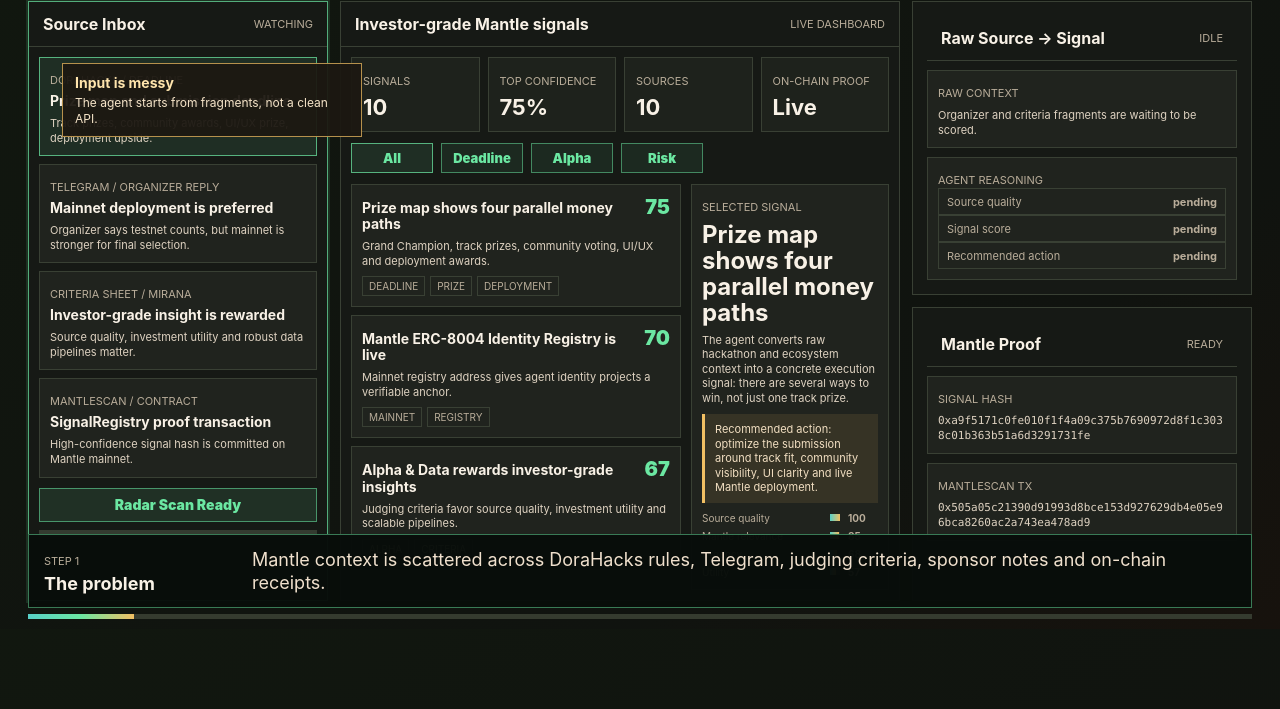
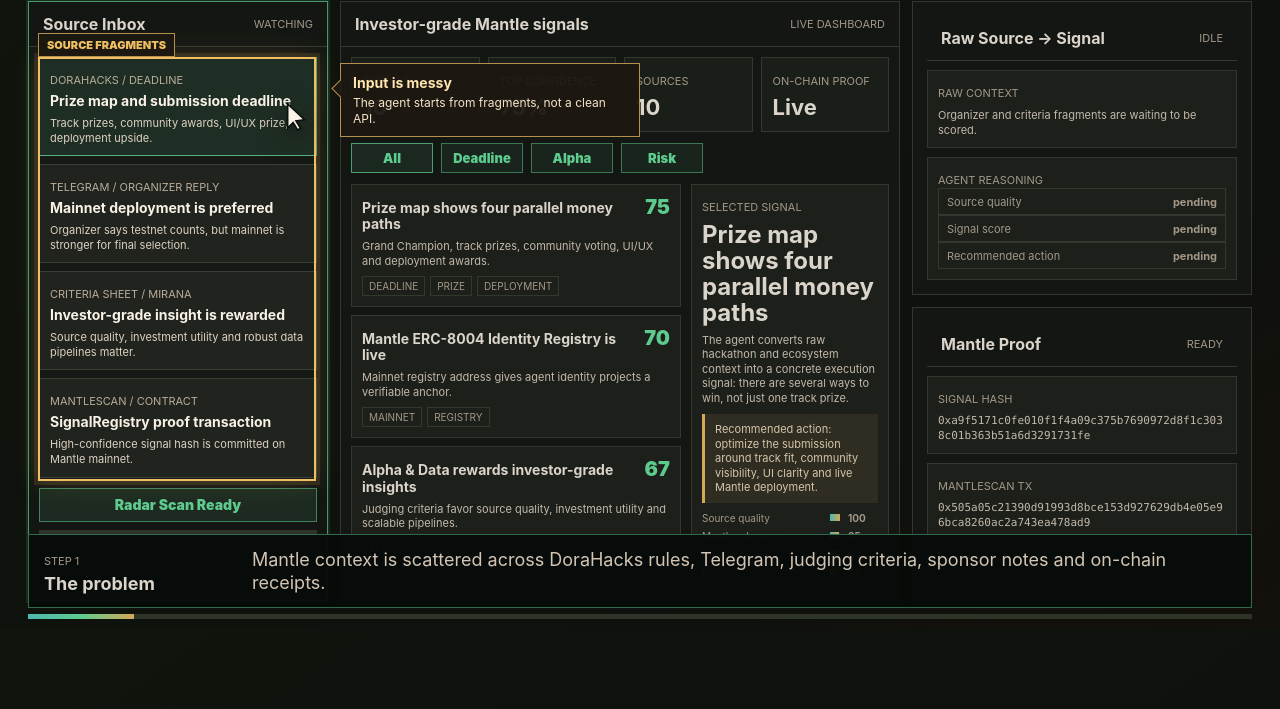
Before and after one commit to WhoVick/mantle-agent-radar, a website: page web/demo-captions.html in a window 1280 px wide. Shown: the part 91-800 px from the top of the page. Drawn offline with Linux system fonts and the light colour scheme.

Commit message:
Add hover callouts to caption demo

```diff
--- a/web/demo-captions.html
+++ b/web/demo-captions.html
@@ -412,6 +412,24 @@
         transform: translateY(calc((1 - var(--callout, 0)) * 8px));
       }
 
+      .callout::before {
+        content: "";
+        position: absolute;
+        left: -7px;
+        top: 18px;
+        width: 12px;
+        height: 12px;
+        border-left: 1px solid rgba(241, 191, 99, 0.72);
+        border-bottom: 1px solid rgba(241, 191, 99, 0.72);
+        background: rgba(28, 24, 17, 0.94);
+        transform: rotate(45deg);
+      }
+
+      .callout.arrow-right::before {
+        left: auto;
+        right: -7px;
+      }
+
       .callout strong {
         display: block;
         font-size: 14px;
@@ -423,6 +441,60 @@
         color: #f5e4c8;
         font-size: 12px;
         line-height: 1.3;
+      }
+
+      .focus-frame {
+        position: absolute;
+        z-index: 6;
+        left: var(--fx, 0);
+        top: var(--fy, 0);
+        width: var(--fw, 0);
+        height: var(--fh, 0);
+        border: 2px solid var(--gold);
+        box-shadow:
+          0 0 0 999px rgba(0, 0, 0, 0.12),
+          0 0 0 4px rgba(241, 191, 99, 0.12),
+          0 0 26px rgba(241, 191, 99, 0.2);
+        opacity: var(--focus-frame, 0);
+        pointer-events: none;
+      }
+
+      .focus-frame span {
+        position: absolute;
+        left: -2px;
+        top: -26px;
+        min-height: 24px;
+        display: inline-flex;
+        align-items: center;
+        padding: 0 8px;
+        background: rgba(28, 24, 17, 0.95);
+        border: 1px solid rgba(241, 191, 99, 0.72);
+        color: var(--gold);
+        font-size: 11px;
+        font-weight: 900;
+        text-transform: uppercase;
+        white-space: nowrap;
+      }
+
+      .hover-cursor {
+        --cx: 640px;
+        --cy: 360px;
+        position: absolute;
+        z-index: 9;
+        left: var(--cx);
+        top: var(--cy);
+        width: 30px;
+        height: 30px;
+        opacity: var(--cursor, 0);
+        transform: translate(-4px, -4px);
+        filter: drop-shadow(0 8px 12px rgba(0, 0, 0, 0.55));
+        pointer-events: none;
+      }
+
+      .hover-cursor svg {
+        display: block;
+        width: 100%;
+        height: 100%;
       }
 
       .caption {
@@ -670,6 +742,13 @@
         <span id="calloutText">Explanation</span>
       </aside>
 
+      <div class="focus-frame" id="focusFrame" aria-hidden="true"><span id="focusLabel">Focus</span></div>
+      <div class="hover-cursor" id="hoverCursor" aria-hidden="true">
+        <svg viewBox="0 0 32 32" role="img">
+          <path d="M6 3l18 17-9 1.2 4.8 7.8-3.2 1.8-4.7-7.7L6 29V3z" fill="#f8f1e6" stroke="#0d100e" stroke-width="1.8" />
+        </svg>
+      </div>
+
       <section class="final-overlay" id="finalOverlay">
         <div>
           <span class="eyebrow">Submitted and live</span>
@@ -709,7 +788,10 @@
           scan: 0,
           filter: "all",
           callout: ["Input is messy", "The agent starts from fragments, not a clean API."],
-          calloutPos: [62, 154]
+          calloutPos: [340, 154],
+          target: [38, 148, 278, 424],
+          cursor: [286, 196],
+          focusLabel: "Source fragments"
         },
         {
           at: 7,
@@ -723,7 +805,10 @@
           sourceStatus: "scanning",
           scanLabel: "Agent scan running",
           callout: ["Agent scan", "Sources are normalized before ranking."],
-          calloutPos: [64, 554]
+          calloutPos: [340, 548],
+          target: [38, 584, 278, 44],
+          cursor: [176, 602],
+          focusLabel: "Scan control"
         },
         {
           at: 14,
@@ -737,7 +822,10 @@
           selected: "prize",
           signalCount: "10",
           callout: ["Ranked feed", "Confidence and tags make the signal scannable."],
-          calloutPos: [500, 234]
+          calloutPos: [700, 258],
+          target: [350, 282, 332, 124],
+          cursor: [654, 309],
+          focusLabel: "Top ranked signal"
         },
         {
           at: 21,
@@ -752,7 +840,10 @@
           signalCount: "3",
           dim: ["registry", "criteria"],
           callout: ["Deadline filter", "Only urgent execution signals stay in focus."],
-          calloutPos: [438, 286]
+          calloutPos: [536, 238],
+          target: [438, 240, 86, 32],
+          cursor: [480, 257],
+          focusLabel: "Active filter"
         },
         {
           at: 28,
@@ -767,7 +858,10 @@
           signalCount: "3",
           dim: ["registry", "criteria"],
           callout: ["Why it matters", "The user sees evidence and a next action, not just a score."],
-          calloutPos: [690, 370]
+          calloutPos: [914, 300],
+          target: [690, 282, 200, 328],
+          cursor: [760, 520],
+          focusLabel: "Signal explanation"
         },
         {
           at: 36,
@@ -785,7 +879,11 @@
           rawText: "Criteria rewards insight value, data quality, investment utility and scalable pipelines.",
           done: ["source", "score", "action"],
           callout: ["Raw -> scored", "The scoring path is visible enough for judges to inspect."],
-          calloutPos: [918, 174]
+          calloutPos: [642, 170],
+          calloutSide: "right",
+          target: [918, 162, 318, 202],
+          cursor: [1190, 324],
+          focusLabel: "Scoring logic"
         },
         {
           at: 44,
@@ -801,7 +899,11 @@
           proofStatus: "confirmed",
           done: ["source", "score", "action"],
           callout: ["On-chain proof", "Contract, transaction and signal hash are public."],
-          calloutPos: [918, 470]
+          calloutPos: [642, 442],
+          calloutSide: "right",
+          target: [918, 456, 318, 154],
+          cursor: [1186, 526],
+          focusLabel: "Mantle proof"
         },
         {
           at: 51,
@@ -817,7 +919,11 @@
           proofStatus: "confirmed",
           final: 0.94,
           callout: ["Submission package", "Demo, code and proof are all linked."],
-          calloutPos: [796, 194]
+          calloutPos: [560, 196],
+          calloutSide: "right",
+          target: [794, 194, 420, 274],
+          cursor: [1114, 286],
+          focusLabel: "Public links"
         }
       ];
 
@@ -846,6 +952,9 @@
         callout: document.getElementById("callout"),
         calloutTitle: document.getElementById("calloutTitle"),
         calloutText: document.getElementById("calloutText"),
+        focusFrame: document.getElementById("focusFrame"),
+        focusLabel: document.getElementById("focusLabel"),
+        hoverCursor: document.getElementById("hoverCursor"),
         finalOverlay: document.getElementById("finalOverlay")
       };
 
@@ -918,6 +1027,20 @@
         el.callout.style.left = `${x}px`;
         el.callout.style.top = `${y}px`;
         el.callout.style.setProperty("--callout", scene.callout ? "1" : "0");
+        el.callout.classList.toggle("arrow-right", scene.calloutSide === "right");
+
+        const [fx, fy, fw, fh] = scene.target || [0, 0, 0, 0];
+        el.focusFrame.style.setProperty("--fx", `${fx}px`);
+        el.focusFrame.style.setProperty("--fy", `${fy}px`);
+        el.focusFrame.style.setProperty("--fw", `${fw}px`);
+        el.focusFrame.style.setProperty("--fh", `${fh}px`);
+        el.focusFrame.style.setProperty("--focus-frame", scene.target ? "1" : "0");
+        el.focusLabel.textContent = scene.focusLabel || "Focus";
+
+        const [cx, cy] = scene.cursor || [640, 360];
+        el.hoverCursor.style.setProperty("--cx", `${cx}px`);
+        el.hoverCursor.style.setProperty("--cy", `${cy}px`);
+        el.hoverCursor.style.setProperty("--cursor", scene.cursor ? "1" : "0");
         el.finalOverlay.style.setProperty("--final", String(scene.final || 0));
       }
 
```
